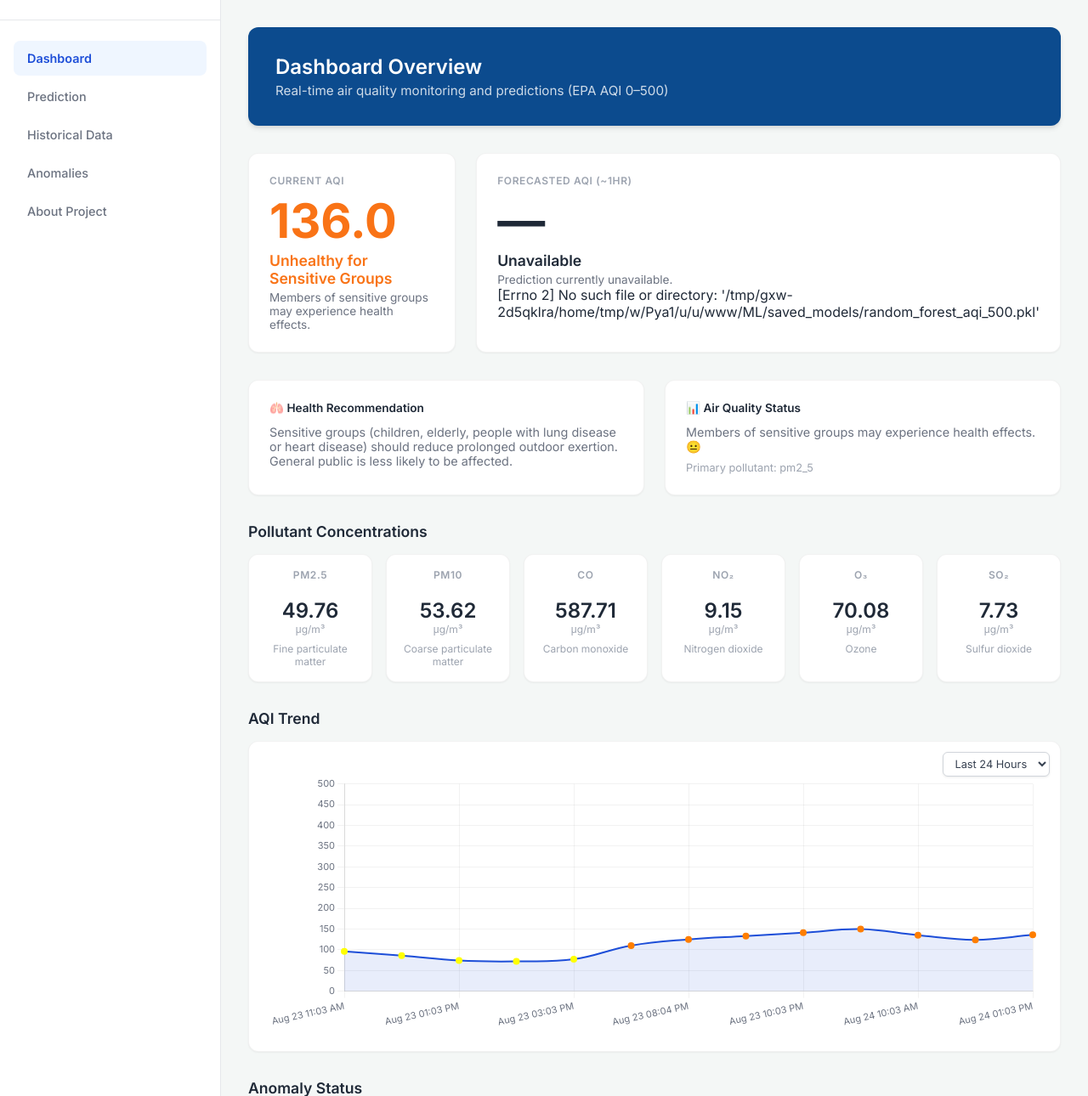
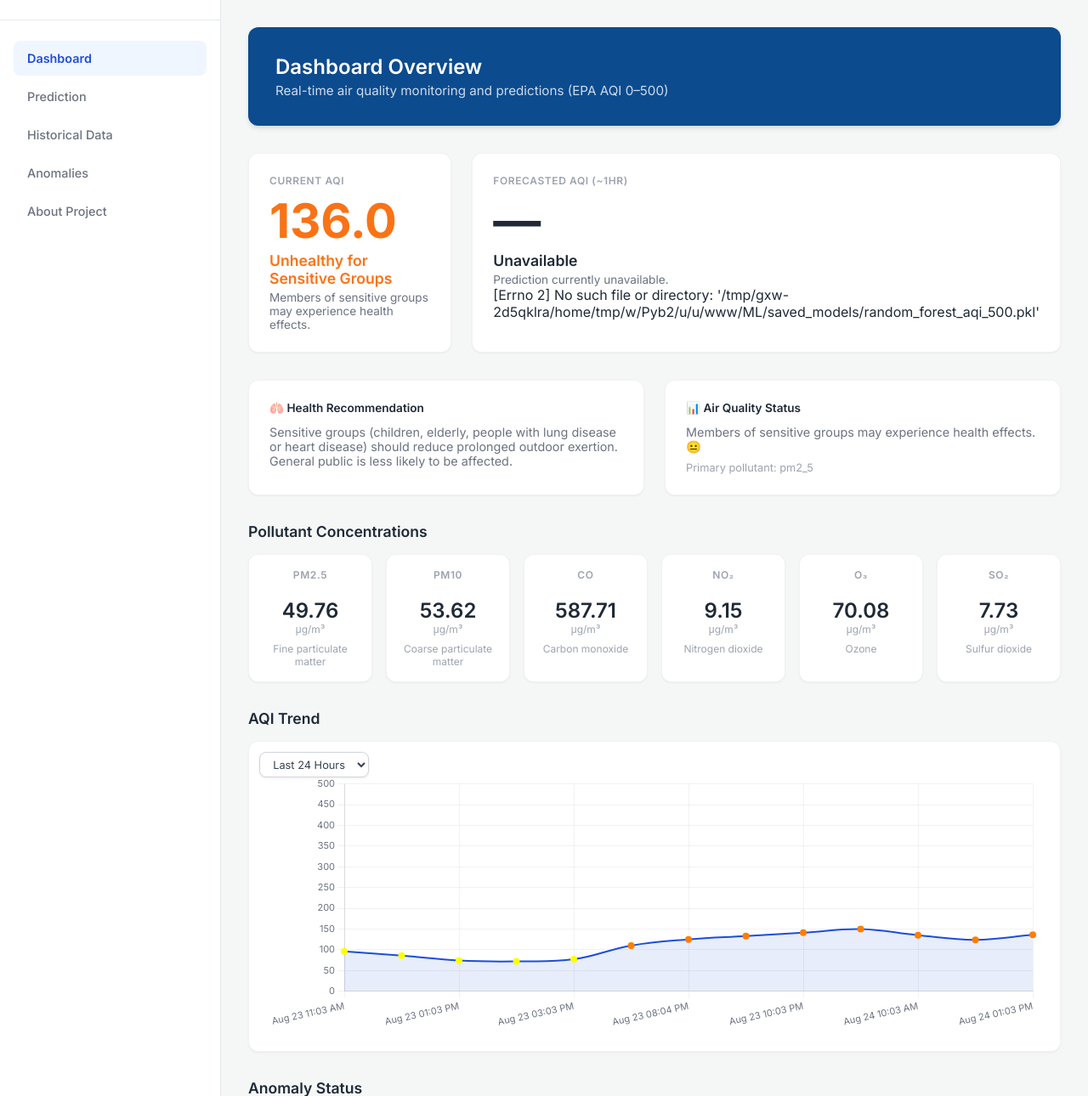
Before and after one commit to ProgAbhishek/aqi-prediction-system, a Django app: page / in a window 1280 px wide. Shown: the part 64-1354 px from the top of the page at 85% size. Run offline with Django 5.2, Linux system fonts and the light colour scheme; data comes from the database, SQL or seed files in the repository.

Commit message:
style: move chart dropdown to top-left corner

```diff
--- a/static/css/style.css
+++ b/static/css/style.css
@@ -390,10 +390,10 @@ body {
 .chart-dropdown {
     position: absolute;
     top: 0.75rem;
-    right: 0.75rem;
+    left: 0.75rem;
     z-index: 10;
-    padding: 0.3rem 0.6rem;
-    border-radius: 6px;
+    padding: 0.35rem 0.7rem;
+    border-radius: 8px;
     border: 1px solid #d1d5db;
     background: #fff;
     color: #374151;
```
